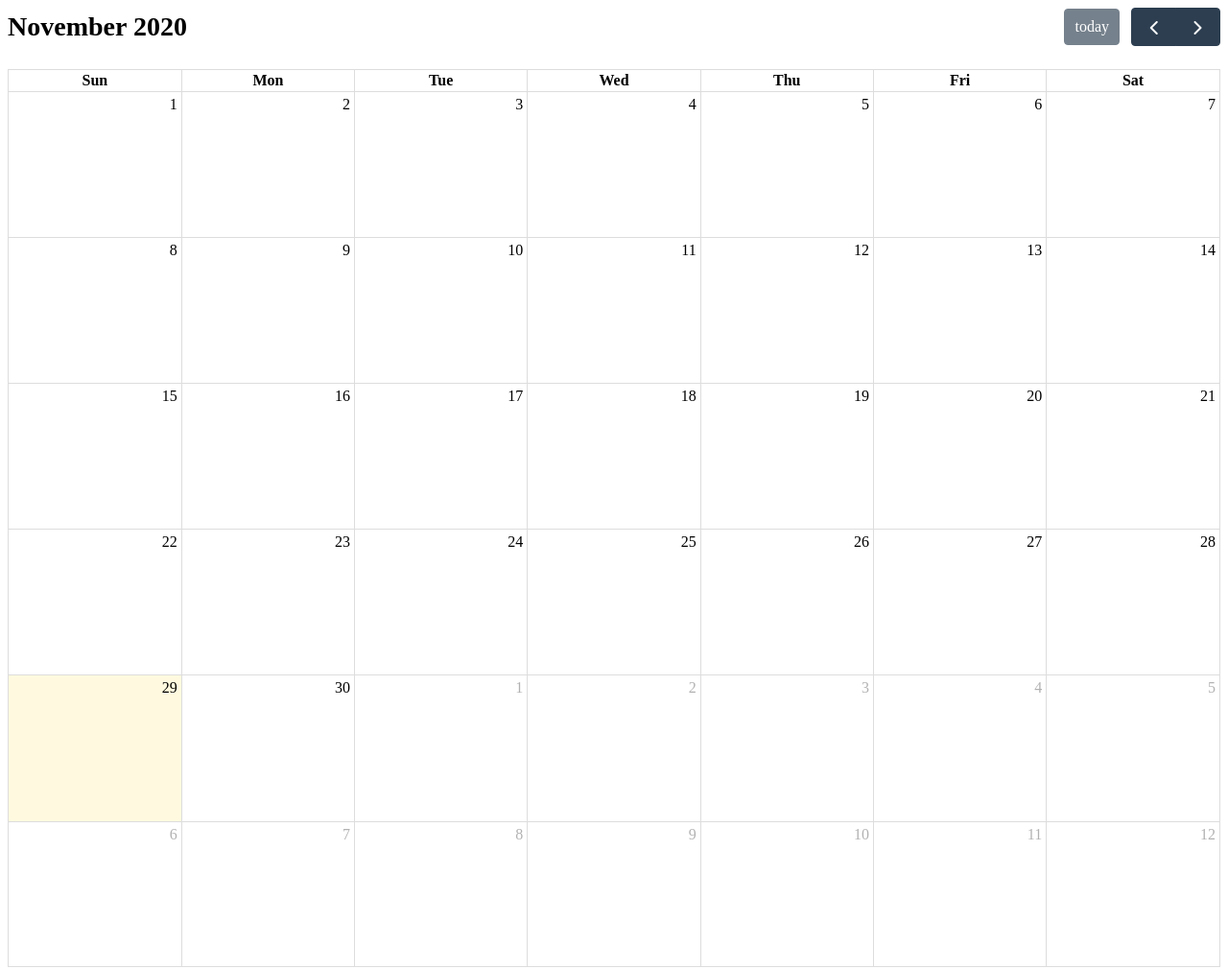
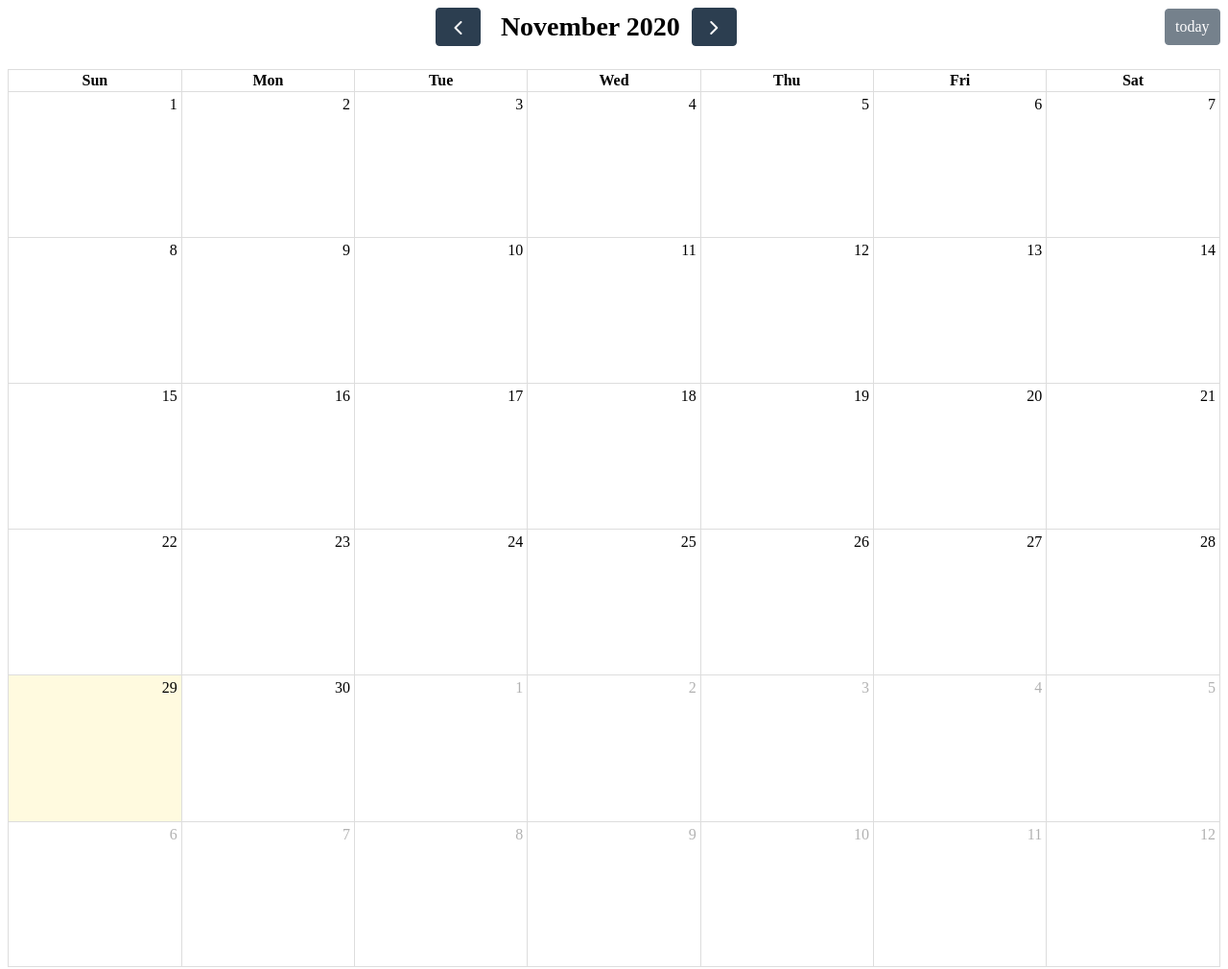
Before and after one commit to yanghyeonjin/panda-fullcalendar-v5, a plain HTML site: page index.html in a window 1280 px wide. Shown: the whole page at 96% size. Drawn offline with Linux system fonts and the light colour scheme.

Commit message:
* Toolbar - HeaderToolbar

```diff
--- a/index.html
+++ b/index.html
@@ -3,12 +3,18 @@
   <head>
     <meta charset="utf-8" />
     <link href="fullcalendar/main.css" rel="stylesheet" />
+    <link rel="stylesheet" href="./style.css" />
     <script src="fullcalendar/main.js"></script>
     <script>
       document.addEventListener("DOMContentLoaded", function () {
         var calendarEl = document.getElementById("calendar");
         var calendar = new FullCalendar.Calendar(calendarEl, {
           initialView: "dayGridMonth",
+          headerToolbar: {
+            start: "",
+            center: "prev title next",
+            end: "today",
+          },
         });
         calendar.render();
       });
--- /dev/null
+++ b/style.css
@@ -0,0 +1,6 @@
+/* custom style */
+
+.fc-toolbar-chunk {
+  display: flex;
+  align-items: center;
+}
```
